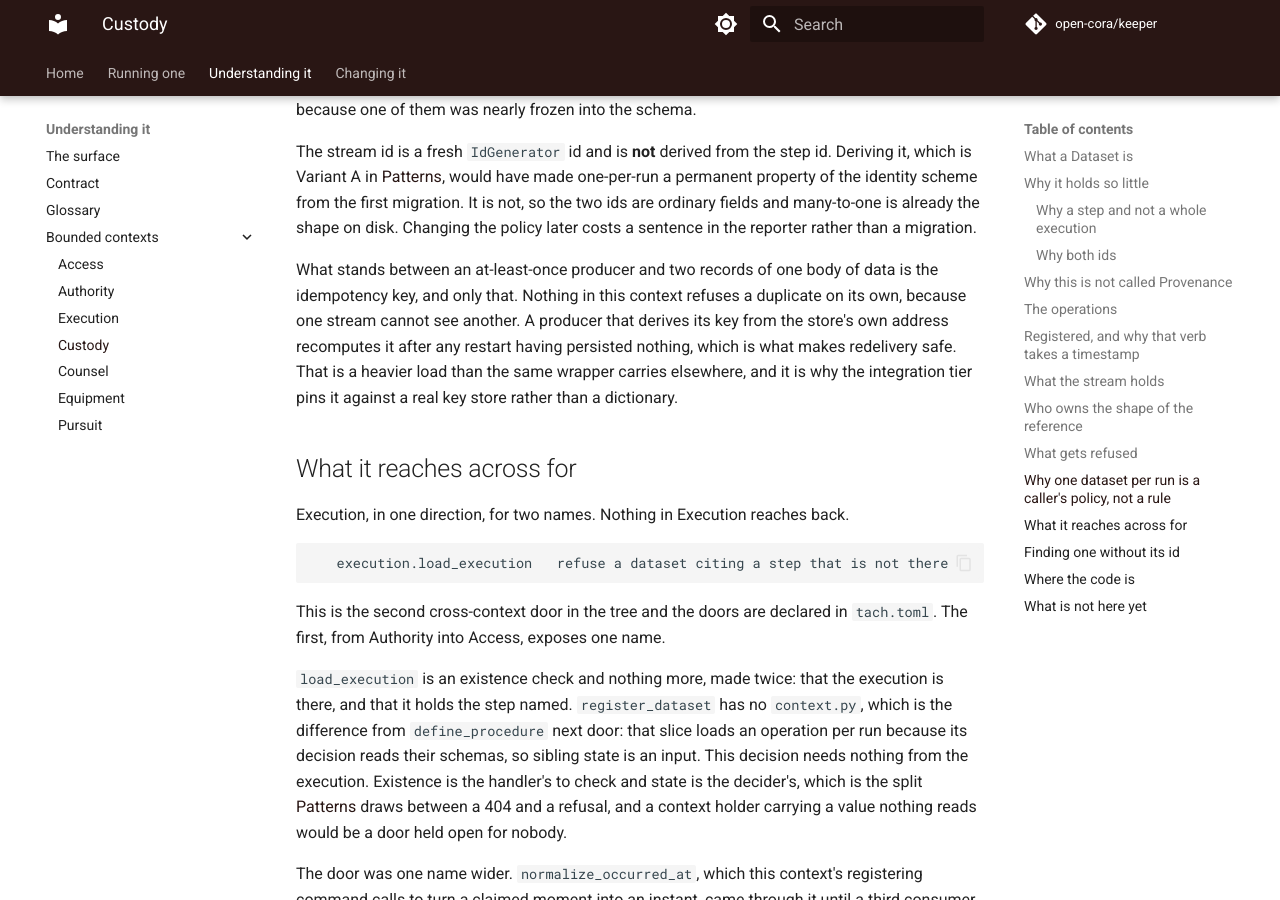
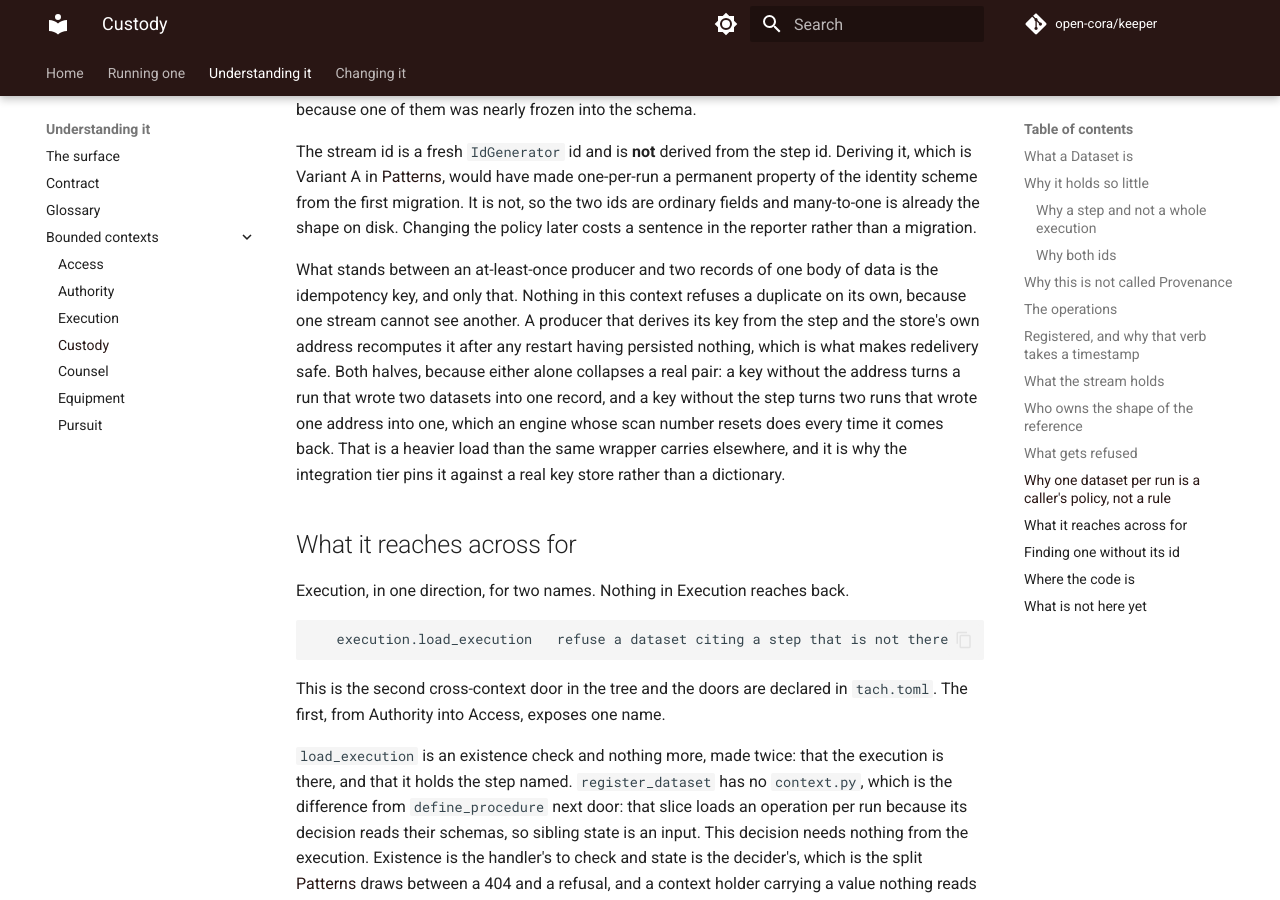
Before and after one commit to open-cora/keeper, an MkDocs documentation site: the page built from docs/bounded-contexts/custody.md, in a window 1280 px wide and 900 px high, scrolled down 4414 px. Built offline with MkDocs 1.6.1 and Material for MkDocs 9.7.7, drawn with Linux system fonts in a browser that asks for light colours; some web fonts are replaced; comment, search, counter and statistics services are not loaded.

Commit message:
fix: two runs writing one address were filed as one, and nothing said so
A conductor and a reporter both key a dataset registration for
idempotency on the address alone. That is right for one failure and
wrong for its mirror.

Right: one run may write several datasets, so a key naming only the
step gives both registrations one note and the second comes back
holding the first's id.

Wrong: several runs may write one address. An engine whose scan number
resets writes over yesterday's name, and two runs of one procedure
against a fixed output path do it every time. The second registration
then returns the first record's id, appends no event, and leaves that
run recorded as having produced data nobody filed, while the caller
sees a success and logs nothing. The keeper does not treat an external
reference as unique and says so; the key was quietly making it so.

Both halves, in both clients, so they keep one spelling and the
cross-project check still compares them. Naming the step in the key is
not deriving a dataset's identity from the step, which the keeper
deliberately did not do: the address is in the key beside it, so a run
that writes several still records several.

The simulator found this by manufacturing it. Its scan counter lived in
the process and came back at zero, so every restart reused scan_001.h5.
A real TomoScan autosaves that number, so the counter is now a file, and
the sim stops producing a collision that a beamline would produce only
occasionally.

Three of the tests written for this were weak and the falsification
found them rather than review. The counter test called the persist
method directly, so deleting its call site left the test green; it now
restarts two real servers and compares the names. The cross-project
check blanked parameter names to compare shapes, which made an argument
swap invisible; it now compares which argument fills which hole. And
the new server needed a port of its own, which showed up as a test that
passed alone and failed in the suite.

Co-Authored-By: Claude Opus 5 (1M context) <noreply@anthropic.com>

```diff
--- a/docs/bounded-contexts/custody.md
+++ b/docs/bounded-contexts/custody.md
@@ -104,7 +104,7 @@ Nothing here says a run has one dataset, or that two datasets may not name the s
 
 The stream id is a fresh `IdGenerator` id and is **not** derived from the step id. Deriving it, which is Variant A in [Patterns](../reference/patterns.md#cross-stream-uniqueness), would have made one-per-run a permanent property of the identity scheme from the first migration. It is not, so the two ids are ordinary fields and many-to-one is already the shape on disk. Changing the policy later costs a sentence in the reporter rather than a migration.
 
-What stands between an at-least-once producer and two records of one body of data is the idempotency key, and only that. Nothing in this context refuses a duplicate on its own, because one stream cannot see another. A producer that derives its key from the store's own address recomputes it after any restart having persisted nothing, which is what makes redelivery safe. That is a heavier load than the same wrapper carries elsewhere, and it is why the integration tier pins it against a real key store rather than a dictionary.
+What stands between an at-least-once producer and two records of one body of data is the idempotency key, and only that. Nothing in this context refuses a duplicate on its own, because one stream cannot see another. A producer that derives its key from the step and the store's own address recomputes it after any restart having persisted nothing, which is what makes redelivery safe. Both halves, because either alone collapses a real pair: a key without the address turns a run that wrote two datasets into one record, and a key without the step turns two runs that wrote one address into one, which an engine whose scan number resets does every time it comes back. That is a heavier load than the same wrapper carries elsewhere, and it is why the integration tier pins it against a real key store rather than a dictionary.
 
 ## What it reaches across for
 
```
